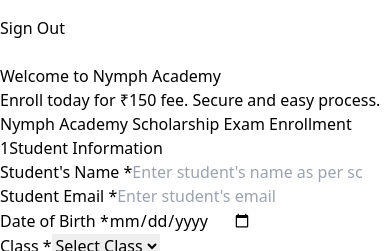
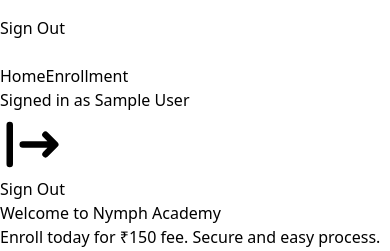
Before and after one commit to arjuncompetishun11/Nymph_Academy, a React (Vite) app: page /Nymph_Academy/enrollment in a window 390 px wide. Shown: the part 404-655 px from the top of the page. Built offline with nearby package versions, Linux system fonts and the light colour scheme; no server answers; the database is empty; sample sign-in values are in the browser's storage.

Commit message:
Enhance NavBar with mobile menu functionality and update footer text

```diff
--- a/src/components/Footer.jsx
+++ b/src/components/Footer.jsx
@@ -93,7 +93,6 @@
                   About Us
                 </Link>
               </li>
-
             </ul>
           </div>
 
@@ -142,7 +141,8 @@
         </div>
 
         <div className="border-t border-gray-700 mt-6 pt-6 text-center text-sm text-gray-400">
-          © {currentYear} Nymph Academy. All rights reserved.
+          © {currentYear} Nymph Academy. All rights reserved. <br />Managed by
+          Impression - A Unit of VDS SERVICES
         </div>
       </div>
     </footer>
--- a/src/components/NavBar.jsx
+++ b/src/components/NavBar.jsx
@@ -1,11 +1,13 @@
+import { useState } from 'react';
 import { Link } from 'react-router-dom';
 import { useAuth } from '../contexts/AuthContext';
 
 const NavBar = () => {
   const { currentUser, isAdmin, signOut } = useAuth();
+  const [mobileMenuOpen, setMobileMenuOpen] = useState(false);
 
   return (
-    <header className="bg-blue-500 text-white py-4">
+    <header className="bg-blue-500 text-white py-4 relative  z-30">
       <div className="container mx-auto flex flex-wrap items-center justify-between px-4">
         <div className="flex items-center">
           <img
@@ -70,7 +72,28 @@
         </nav>
 
         {/* Mobile Menu Button */}
-        <button className="md:hidden text-white">
+        <button
+          className="md:hidden text-white p-1 rounded-md hover:bg-blue-600 transition"
+          onClick={() => setMobileMenuOpen(!mobileMenuOpen)}
+          aria-label={mobileMenuOpen ? "Close menu" : "Open menu"}
+          aria-expanded={mobileMenuOpen}
+        >
+          {mobileMenuOpen ? (
+            <svg
+              xmlns="http://www.w3.org/2000/svg"
+              className="h-6 w-6"
+              fill="none"
+              viewBox="0 0 24 24"
+              stroke="currentColor"
+            >
+              <path
+                strokeLinecap="round"
+                strokeLinejoin="round"
+                strokeWidth={2}
+                d="M6 18L18 6M6 6l12 12"
+              />
+            </svg>
+          ) : (
             <svg
               xmlns="http://www.w3.org/2000/svg"
               className="h-6 w-6"
@@ -85,7 +108,82 @@
                 d="M4 6h16M4 12h16M4 18h16"
               />
             </svg>
+          )}
         </button>
+
+        {/* Mobile Menu */}
+        <div
+          className={`md:hidden fixed top-[60px] left-0 right-0 bg-blue-600 z-20 shadow-lg transition-all duration-300 ease-in-out ${
+            mobileMenuOpen
+              ? 'opacity-100 translate-y-0'
+              : 'opacity-0 -translate-y-2 pointer-events-none'
+          }`}
+        >
+          <div className="container mx-auto px-4 py-4 flex flex-col space-y-4 divide-y divide-blue-500">
+            <div className="pt-2">
+              <Link
+                to="/"
+                className="block text-white hover:text-blue-200 transition py-2 border-b border-blue-500"
+                onClick={() => setMobileMenuOpen(false)}
+              >
+                Home
+              </Link>
+              <Link
+                to="/enrollment"
+                className="block text-white hover:text-blue-200 transition py-2"
+                onClick={() => setMobileMenuOpen(false)}
+              >
+                Enrollment
+              </Link>
+            </div>
+
+            {/* Authentication Section */}
+            <div className="pt-3">
+              {!currentUser ? (
+                <Link
+                  to="/login"
+                  className="inline-block bg-white text-blue-500 hover:bg-blue-100 px-4 py-2 rounded-md transition w-full text-center font-medium"
+                  onClick={() => setMobileMenuOpen(false)}
+                >
+                  Admin Login
+                </Link>
+              ) : (
+                <div className="flex flex-col space-y-2">
+                  <div className="text-white font-medium pb-2 border-b border-blue-500">
+                    Signed in as {currentUser.displayName || 'Account'}
+                  </div>
+
+                  {/* Admin Navigation - Only show if user is authenticated and is an admin */}
+                  {isAdmin && (
+                    <Link
+                      to="/admin"
+                      className="text-white hover:text-blue-200 transition py-2"
+                      onClick={() => setMobileMenuOpen(false)}
+                    >
+                      <svg xmlns="http://www.w3.org/2000/svg" className="h-5 w-5 inline mr-2" viewBox="0 0 20 20" fill="currentColor">
+                        <path fillRule="evenodd" d="M10 9a3 3 0 100-6 3 3 0 000 6zm-7 9a7 7 0 1114 0H3z" clipRule="evenodd" />
+                      </svg>
+                      Admin Dashboard
+                    </Link>
+                  )}
+
+                  <button
+                    onClick={() => {
+                      signOut();
+                      setMobileMenuOpen(false);
+                    }}
+                    className="text-white hover:text-blue-200 transition py-2 text-left flex items-center"
+                  >
+                    <svg xmlns="http://www.w3.org/2000/svg" className="h-5 w-5 inline mr-2" viewBox="0 0 20 20" fill="currentColor">
+                      <path fillRule="evenodd" d="M3 3a1 1 0 00-1 1v12a1 1 0 102 0V4a1 1 0 00-1-1zm10.293 9.293a1 1 0 001.414 1.414l3-3a1 1 0 000-1.414l-3-3a1 1 0 10-1.414 1.414L14.586 9H7a1 1 0 100 2h7.586l-1.293 1.293z" clipRule="evenodd" />
+                    </svg>
+                    Sign Out
+                  </button>
+                </div>
+              )}
+            </div>
+          </div>
+        </div>
       </div>
     </header>
   );
```
Lines whose indentation alone changed are shown as unchanged.
